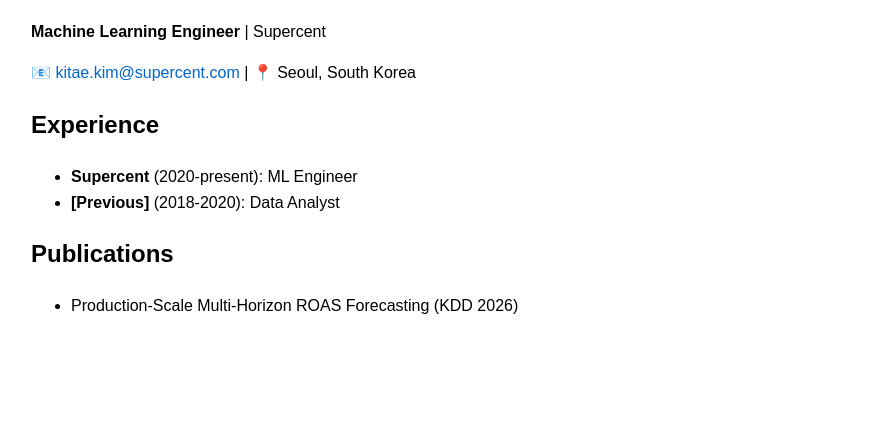
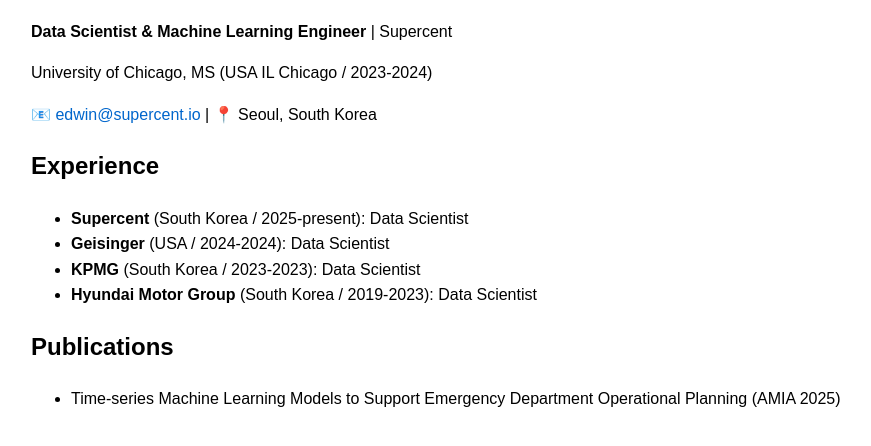
Before and after one commit to kitae-kim-Edwin/kitae-kim-edwin.github.io, a plain HTML site: page index.html in a window 1280 px wide. Shown: the part 94-540 px from the top of the page, without its empty margins (9-880 px from the left). Drawn offline with Linux system fonts and the light colour scheme.

Commit message:
Update index.html

```diff
--- a/index.html
+++ b/index.html
@@ -11,18 +11,21 @@
 </head>
 <body>
     <h1>Kitae Kim</h1>
-    <p><strong>Machine Learning Engineer</strong> | Supercent</p>
-    <p>📧 <span class="email">kitae.kim@supercent.com</span> | 📍 Seoul, South Korea</p>
+    <p><strong>Data Scientist & Machine Learning Engineer</strong> | Supercent</p>
+    <p>University of Chicago, MS (USA IL Chicago / 2023-2024)</p>
+    <p>📧 <span class="email">edwin@supercent.io</span> | 📍 Seoul, South Korea</p>
 
     <h2>Experience</h2>
     <ul>
-        <li><strong>Supercent</strong> (2020-present): ML Engineer</li>
-        <li><strong>[Previous]</strong> (2018-2020): Data Analyst</li>
+        <li><strong>Supercent</strong> (South Korea / 2025-present): Data Scientist</li>
+        <li><strong>Geisinger</strong> (USA / 2024-2024): Data Scientist</li>
+        <li><strong>KPMG</strong> (South Korea / 2023-2023): Data Scientist</li>
+        <li><strong>Hyundai Motor Group</strong> (South Korea / 2019-2023): Data Scientist</li>
     </ul>
 
     <h2>Publications</h2>
     <ul>
-        <li>Production-Scale Multi-Horizon ROAS Forecasting (KDD 2026)</li>
+        <li>Time-series Machine Learning Models to Support Emergency Department Operational Planning (AMIA 2025)</li>
     </ul>
 </body>
 </html>
```
